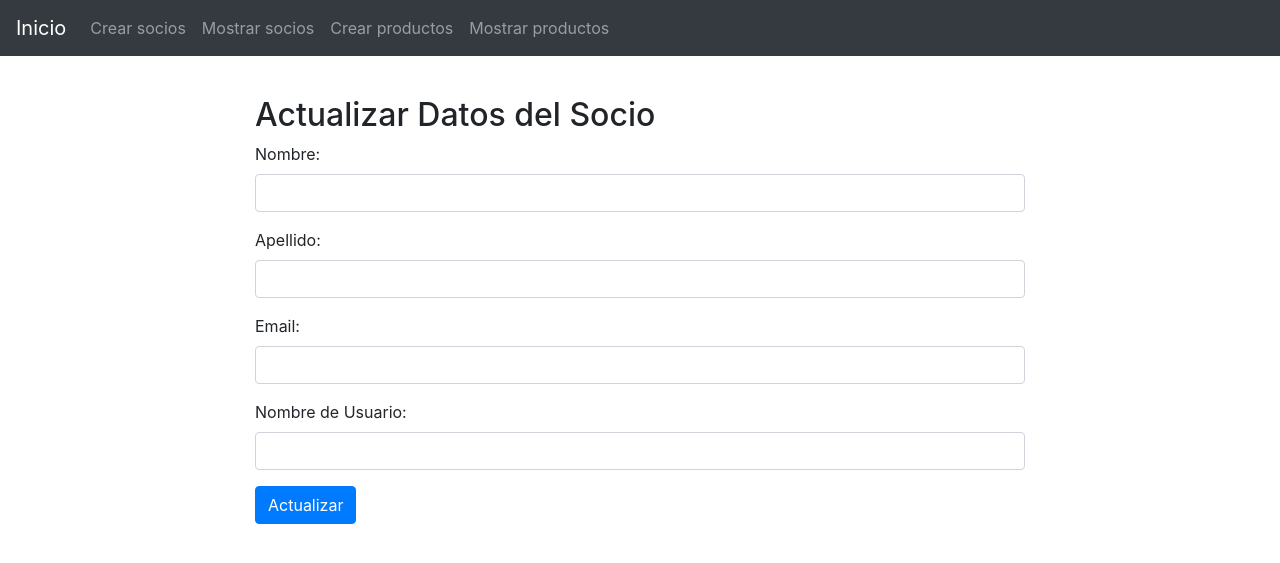
After one commit to TechCashClub/TCC, a Flask app: template tcc/templates/editar_socio.html in a window 1280 px wide. The commit adds this page. Shown: the top 563 px of the page. Run offline with Flask 3, Linux system fonts and the light colour scheme; the template is opened without the code that fills it, so the values that code supplies are empty; some libraries are stand-ins or nearby versions.

Commit message:
opción editar socios activada

```diff
--- a/tcc/app.py
+++ b/tcc/app.py
@@ -98,6 +98,25 @@ def eliminar_socio(id):
     #flash('Socio eliminado con éxito.', 'success')
     return redirect(url_for('mostrar_socios'))
 
+@app.route('/socio/<int:id_socio>/editar', methods=['GET', 'POST'])
+def editar_socio(id_socio):
+    socio = Socio.query.get_or_404(id_socio)
+    if request.method == 'POST':
+        socio.nombre = request.form['nombre']
+        socio.apellido = request.form['apellido']
+        socio.email = request.form['email']
+        socio.username = request.form['username']
+        # Aquí deberías agregar validaciones para asegurar que email y username sigan siendo únicos, etc.
+        try:
+            db.session.commit()
+            #flash('Los datos del socio han sido actualizados con éxito.', 'success')
+            return redirect(url_for('mostrar_socios'))
+        except:
+            db.session.rollback()
+            #flash('Error al actualizar los datos. Asegúrate de que el email y nombre de usuario sean únicos.', 'error')
+            return redirect(url_for('editar_socio', socio= socio))
+
+    return render_template('editar_socio.html', socio = socio)
 
 @app.route('/registrado')  # RUTA DE CONFIRMACIÓN DE SOCIO REGISTRADO
 def pagina_registrado():
@@ -125,25 +144,7 @@ def registro_productos():
 def producto_registrado():
     return redirect(url_for('mostrar_productos'))
 
-"""
-#Aplicación con las rutas y las vistas...>
 
-@app.route('/')   # La ruta
-def index():  # La vista
-
-   return render_template("login.html")
-
-@app.route('/login', methods=['POST'])
-def login():
-
-   nombre = request.form['nombre']
-   password = request.form['password']
-   nuevo_socio = Socio(nombre = nombre, password = password)
-   db.session.add(nuevo_socio)
-   db.session.commit()
-
-   return redirect(url_for('index'))
-"""
 @app.route('/socios')  #RUTA PARA MOSTRAR TODOS LOS SOCIOS
 def mostrar_socios():
     socios = Socio.query.all()  # Recupera todos los socios de la base de datos
--- /dev/null
+++ b/tcc/templates/editar_socio.html
@@ -0,0 +1,43 @@
+{% extends 'base.html' %}
+<!DOCTYPE html>
+<html lang="en">
+<head>
+    <meta charset="UTF-8">
+    <meta name="viewport" content="width=device-width, initial-scale=1.0">
+    <title>Editar Socio</title>
+</head>
+<body>
+
+
+{% block content %}
+<div class="container">
+    <h2>Actualizar Datos del Socio</h2>
+    <form action="{{ url_for('editar_socio', id_socio=socio.id_socio) }}" method="post">
+
+
+        <div class="form-group">
+            <label for="nombre">Nombre:</label>
+            <input type="text" class="form-control" name="nombre" id="nombre" value="{{ socio.nombre }}" required>
+        </div>
+
+        <div class="form-group">
+            <label for="apellido">Apellido:</label>
+            <input type="text" class="form-control" name="apellido" id="apellido" value="{{ socio.apellido }}" required>
+        </div>
+
+        <div class="form-group">
+            <label for="email">Email:</label>
+            <input type="email" class="form-control" name="email" id="email" value="{{ socio.email }}" required>
+        </div>
+
+        <div class="form-group">
+            <label for="username">Nombre de Usuario:</label>
+            <input type="text" class="form-control" name="username" id="username" value="{{ socio.username }}" required>
+        </div>
+
+        <button type="submit" class="btn btn-primary">Actualizar</button>
+    </form>
+</div>
+{% endblock %}
+</body>
+</html>
--- a/tcc/templates/mostrar_socios.html
+++ b/tcc/templates/mostrar_socios.html
@@ -31,8 +31,9 @@
                             <td>{{ socio.apellido }}</td>
                             <td>{{ socio.email }}</td>
                             <td>{{ socio.username }}</td>
-                            <td>
-                                <!-- Formulario para eliminar el socio -->
+                            <td><!-- Botón para editar el socio -->
+                                <a href="{{ url_for('editar_socio', id_socio=socio.id_socio) }}" class="btn btn-primary btn-sm">Editar</a>
+                                </td><td><!-- Formulario para eliminar el socio -->
                                 <form action="{{ url_for('eliminar_socio', id=socio.id_socio) }}" method="post" onsubmit="return confirm('¿Estás seguro de querer eliminar este socio?');">
                                 <button type="submit" class="btn btn-danger btn-sm">Eliminar</button>
                             </form>
```
